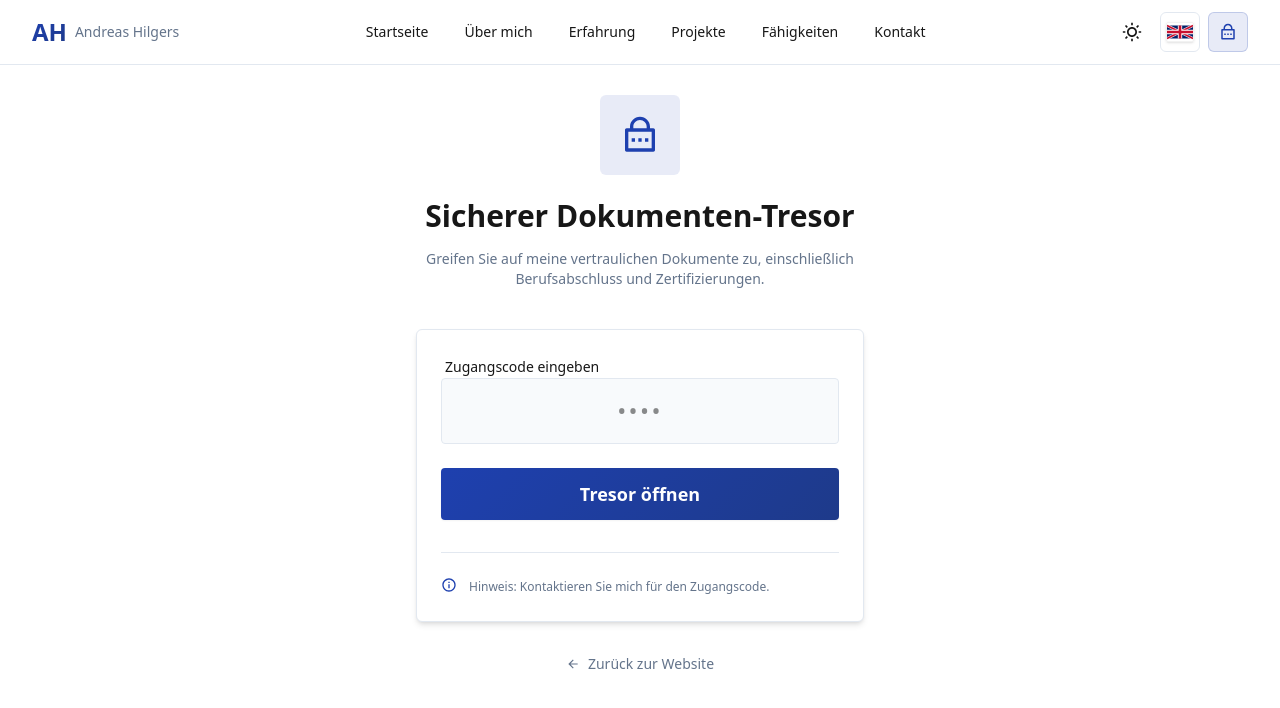
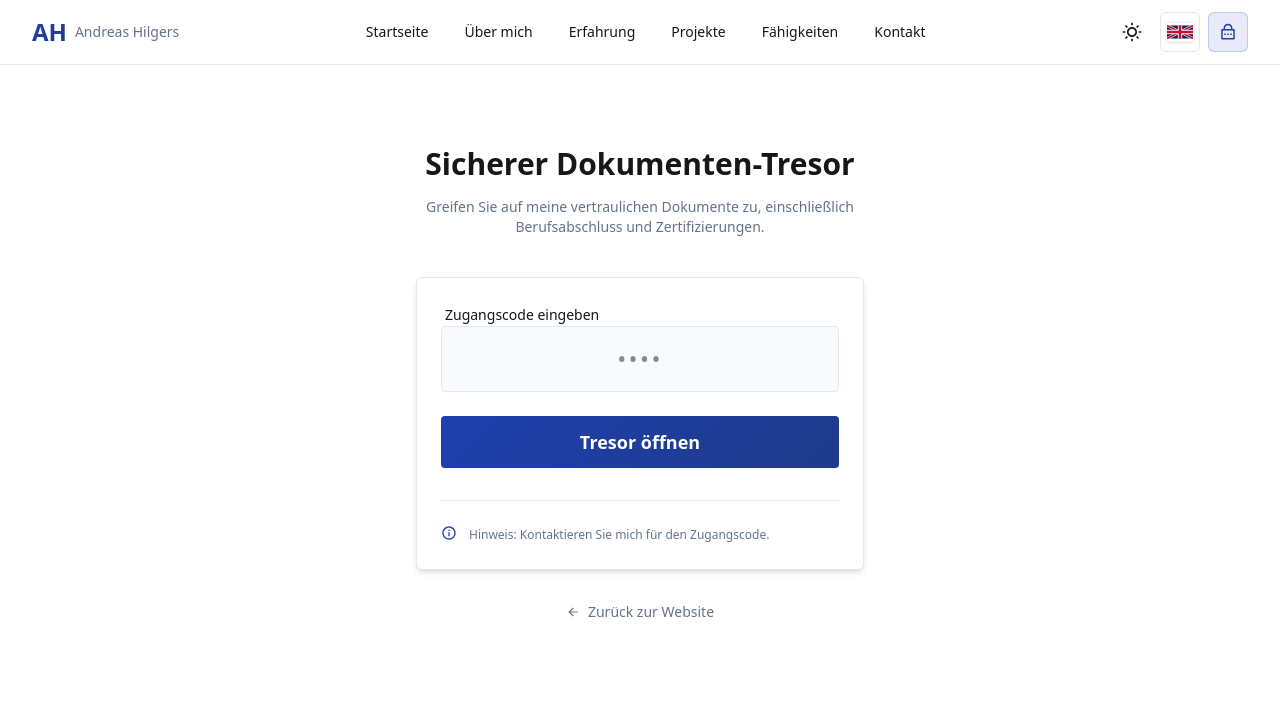
Before and after one commit to scriptlabs/andreashilgers.de, a Next.js app: page /de/vault in a window 1280 px wide. Shown: the top 708 px of the page. Built offline with nearby package versions, Linux system fonts and the light colour scheme.

Commit message:
feat(vault): remove lock icon from login page

```diff
--- a/src/app/[lang]/vault/VaultClient.tsx
+++ b/src/app/[lang]/vault/VaultClient.tsx
@@ -71,9 +71,6 @@ export default function VaultClient({ dict, lang }: VaultClientProps) {
         <div className="max-w-md w-full">
           <FadeIn direction="down">
             <div className="text-center mb-10">
-              <div className="inline-flex items-center justify-center w-20 h-20 bg-[var(--primary)]/10 text-[var(--primary)] rounded-md mb-6">
-                <RiLockPasswordLine size={40} />
-              </div>
               <h1 className="text-3xl font-bold mb-3 leading-[1.15] pb-1">{vaultDict.title}</h1>
               <p className="text-[var(--secondary)] text-sm">{vaultDict.description}</p>
             </div>
```
